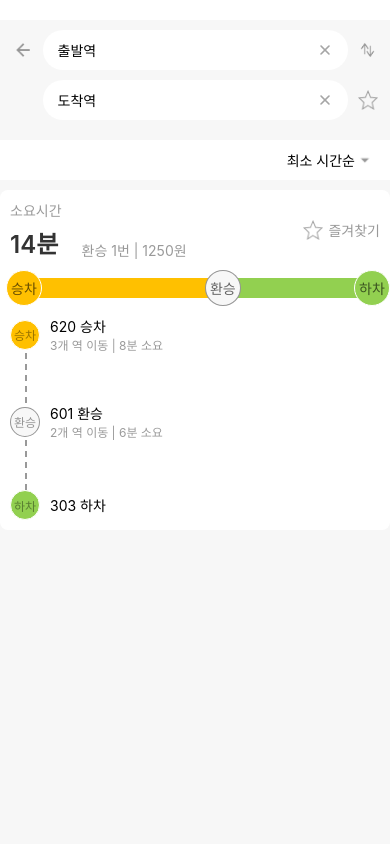
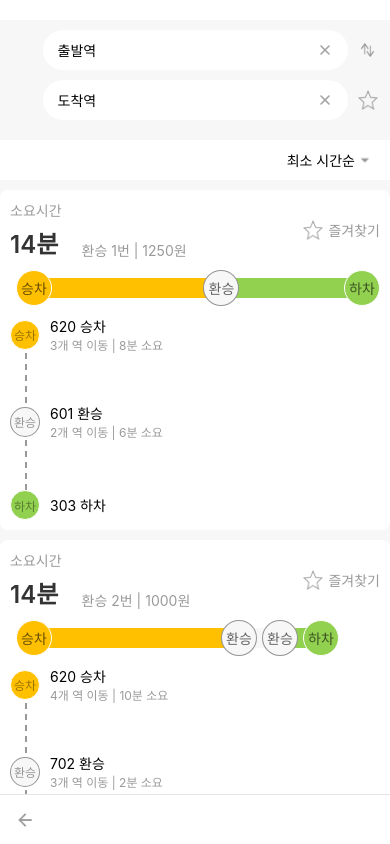
Before and after one commit to saebxxk/MMApp, a React Native app: screen / in a window 390 px wide. Built offline with nearby package versions, Linux system fonts and the light colour scheme.

Commit message:
뒤로가기 위치 수정, 목데이터 추가, 그래프 길이 안맞음

```diff
--- a/src/screens/SearchResult.jsx
+++ b/src/screens/SearchResult.jsx
@@ -51,6 +51,20 @@ const initialMockData = [
       { type: '하차', station: '303', details: '', duration: 0 },
     ],
   },
+  {
+    id: '2',
+    time: '14분', // 전체 소요 시간
+    cost: '1000원', // 비용
+    transfers: 2, // 환승 횟수
+    isFavorite: false, // 즐겨찾기 여부
+    steps: [
+      { type: '승차', station: '620', details: '4개 역 이동 | 10분 소요', duration: 10 },
+      { type: '환승', station: '702', details: '3개 역 이동 | 2분 소요', duration: 2 },
+      { type: '환승', station: '503', details: '2개 역 이동 | 2분 소요', duration: 2 },
+      { type: '하차', station: '303', details: '', duration: 2 },
+    ],
+  },
+
 ];
 
 const SearchResult = () => {
@@ -114,9 +128,12 @@ const SearchResult = () => {
 
   // 그래프 렌더링
   const renderGraph = (steps) => {
+
+
+
     const totalDuration = steps.reduce((sum, step) => sum + step.duration, 0);
     let cumulativeWidth = 0; // 누적 너비 추적
-    const graphWidth = 348; // 그래프 전체 너비 고정
+    const graphWidth = 328; // 그래프 전체 너비 고정
 
     return (
       <View style={styles.graphContainer}>
@@ -230,8 +247,8 @@ const SearchResult = () => {
     <View style={styles.container}>
       <View style={styles.searchSection}>
         <View style={styles.row}>
-          <TouchableOpacity style={styles.iconContainer}>
-            <Image source={ArrowBackIcon} style={styles.icon} />
+        <TouchableOpacity style={styles.iconContainer}>
+           {/*} <Image source={ArrowBackIcon} style={styles.icon} />*/}
           </TouchableOpacity>
           <View style={styles.searchBox}>
             <TextInput
@@ -315,7 +332,12 @@ const SearchResult = () => {
           </View>
         </View>
       </Modal>
-
+      {/* 뒤로가기 섹션 */}
+    <View style={styles.backSection}>
+      <TouchableOpacity style={styles.backButton}>
+        <Image source={ArrowBackIcon} style={styles.icon} />
+      </TouchableOpacity>
+    </View>
 
     </View>
   );
@@ -518,7 +540,7 @@ const styles = StyleSheet.create({
   graphContainer: {
     height: 36,
     width: '100%',
-    maxWidth: 348, // 그래프 너비 고정
+    maxWidth: 328, // 그래프 너비 고정
     justifyContent: 'center', // 수직 중앙 정렬
     alignSelf: 'center',
     alignItems: 'center', // 수직 중앙 정렬
@@ -568,6 +590,24 @@ const styles = StyleSheet.create({
     height: 20,
     position: 'absolute'
   },
+  backSection: {
+    flexDirection: 'row',
+    alignItems: 'center',
+    justifyContent: 'flex-start', // 왼쪽 정렬
+    padding: 10, // 내부 여백
+    backgroundColor: '#FFFFFF',
+    paddingHorizontal: 15,
+    borderTopWidth: 1,
+    borderTopColor: 'rgba(0, 0, 0, 0.1)', // 섹션 위쪽 구분선
+    height: 50, // 정렬 섹션과 동일한 높이
+  },
+  backButton: {
+    justifyContent: 'center',
+    alignItems: 'center',
+  },
+
+
+
 });
 
 export default SearchResult;
```
